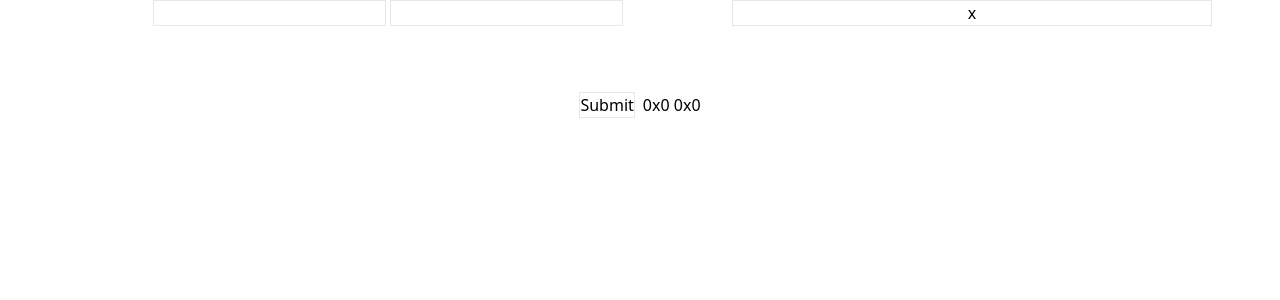
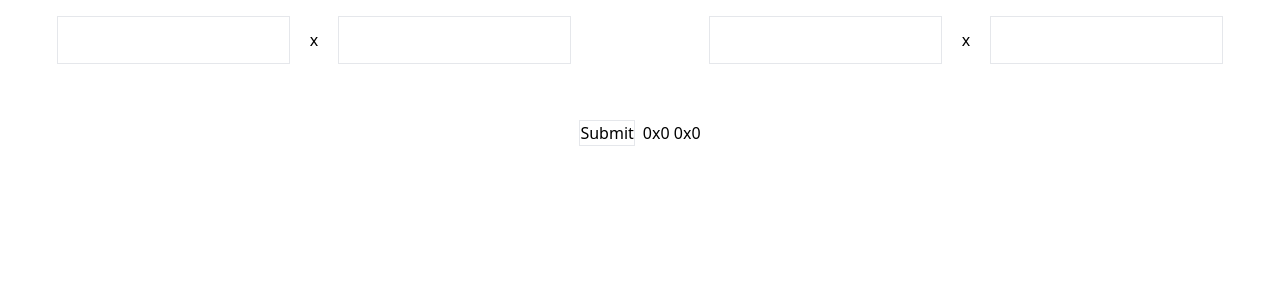
Before and after one commit to CameronMackenzie99/matrix-calculator, a React (Create React App) app: page / in a window 1280 px wide. Shown: the top 300 px of the page. Built offline with nearby package versions, Linux system fonts and the light colour scheme.

Commit message:
Fix CSS for grids, input validation for grid size

```diff
--- a/src/App.tsx
+++ b/src/App.tsx
@@ -63,6 +63,7 @@ function App() {
     const stateChanger = matrixStateMap[matrix.constructor.name];
     console.log(stateChanger);
     if (stateChanger) {
+      // @ts-ignore
       stateChanger(newMatrix, () =>
         console.log(matrix, 'matrix after state change')
       );
@@ -112,12 +113,13 @@ function App() {
     placeholder: string;
   }) => {
     return (
-      <div className='border flex'>
+      <div className='border flex aspect-square'>
         <input
           type='number'
           onChange={onChange}
           placeholder={placeholder}
           value={value}
+          className='text-center overflow-hidden'
         />
       </div>
     );
@@ -139,35 +141,44 @@ function App() {
   return (
     <div className=''>
       <div className='flex flex-row justify-center gap-x-6'>
-        <div className='grid grid-rows-2 w-1/2'>
-          <div className='flex flex-row gap-x-1 justify-center'>
+        <div className='w-1/2'>
+          <div className='flex flex-row gap-x-5 justify-center m-4 h-12'>
             <input
               type='number'
-              onChange={(e) => setA(parseInt(e.target.value))}
-              className='border'
+              onChange={(e) => setA(Math.abs(parseInt(e.target.value)))}
+              className='border aspect-square text-center'
+              min='0'
+              step='1'
             />
+            <div className='flex items-center'>x</div>
             <input
               type='number'
-              onChange={(e) => setB(parseInt(e.target.value))}
-              className='border'
+              onChange={(e) => setB(Math.abs(parseInt(e.target.value)))}
+              className='border aspect-square text-center'
+              min='0'
+              step='1'
             />
           </div>
-          <div className='flex justify-center gap-x-5'>
+          <div className='flex justify-center px-12'>
             {<Grid matrix={matrix1} handleChange={handleChange} />}
           </div>
         </div>
-        <div className='grid grid-rows-2'>
-          <div className='border flex flex-row gap-x-1'>
+        <div className='w-1/2'>
+          <div className='flex flex-row gap-x-5 justify-center m-4 h-12'>
             <input
               type='number'
-              onChange={(e) => setC(parseInt(e.target.value))}
-              className=''
+              onChange={(e) => setC(Math.abs(parseInt(e.target.value)))}
+              className='border aspect-square text-center'
+              min='0'
+              step='1'
             />
-            x
+            <div className='flex items-center'>x</div>
             <input
               type='number'
-              onChange={(e) => setD(parseInt(e.target.value))}
-              className=''
+              onChange={(e) => setD(Math.abs(parseInt(e.target.value)))}
+              className='border aspect-square text-center'
+              min='0'
+              step='1'
             />
           </div>
           <div>
```
